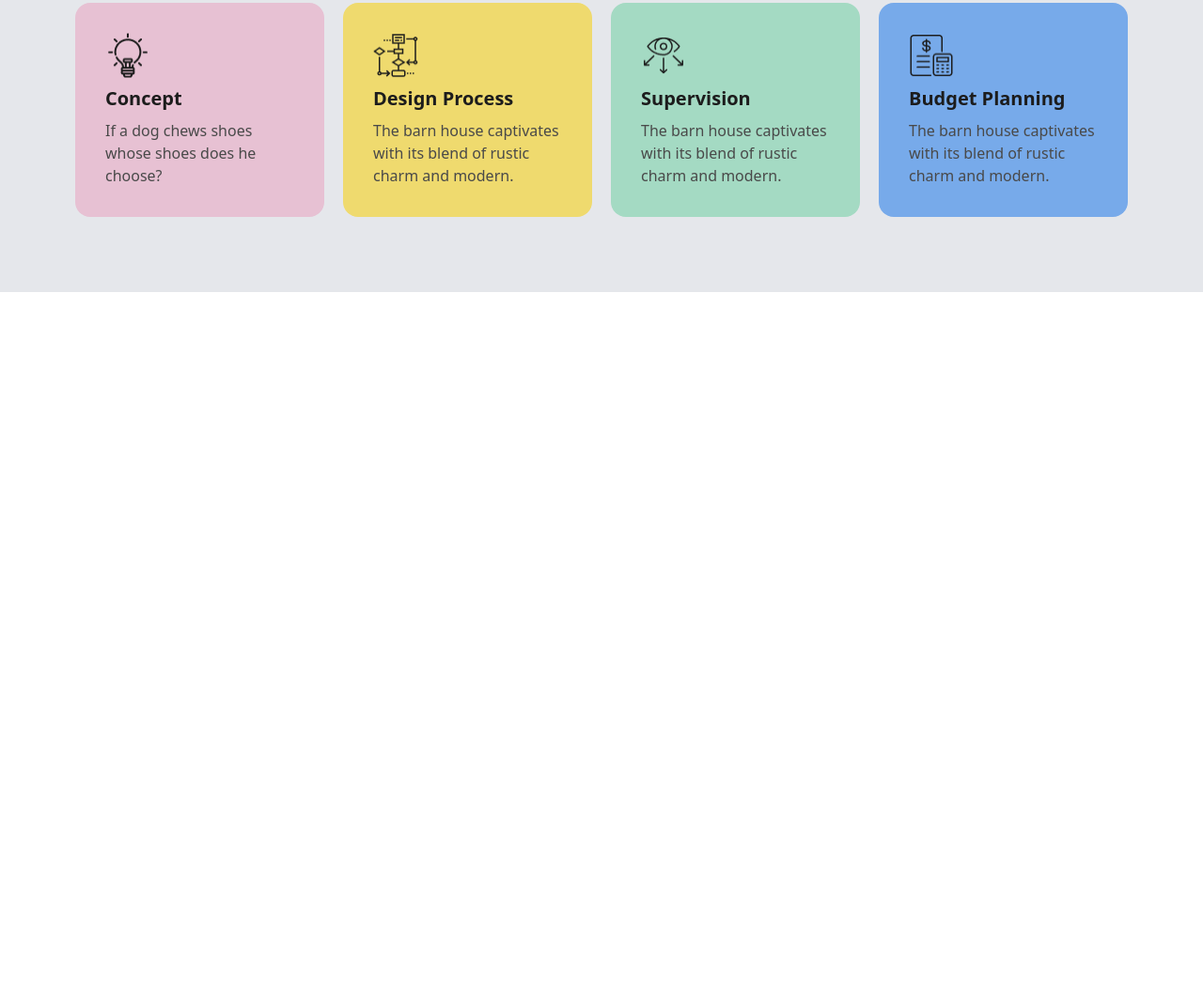
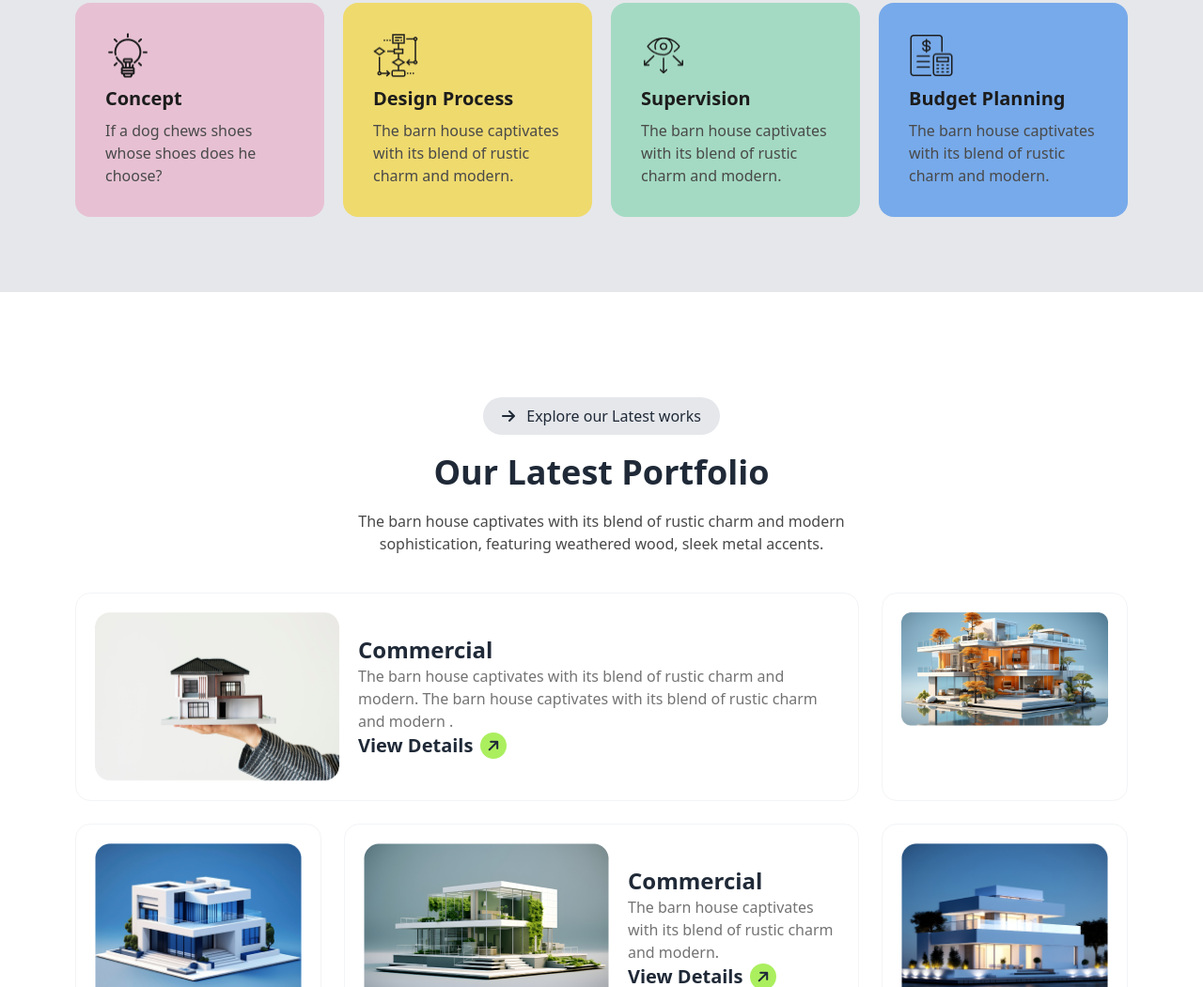
Before and after one commit to nafisa180205/buiders-tailwind, a plain HTML site: page index.html in a window 1280 px wide. Shown: the part 1749-2800 px from the top of the page at 94% size. Before the commit the page ends 2060 px from the top, so only its background shows below. Drawn offline with nearby package versions, Linux system fonts and the light colour scheme.

Commit message:
portfolio section done

```diff
--- a/index.html
+++ b/index.html
@@ -90,16 +90,18 @@
        <section class="bg-gray-200 md:mt-24 mt-10 pb-20">
         <!-- about -->
         <div class="max-w-screen-xl	mx-auto px-5 md:px-10 lg:px-20 pt-12 flex justify-between items-center lg:flex-row flex-col gap-8">
-          <div class="flex-1 space-y-5 relative">
-            <img src="./assets/Vector.png" class="lg:absolute lg:-top-7 lg:-left-10 lg:block hidden" alt="">
+          <div class="flex-1 space-y-5 ">
+            <div class="relative lg:text-left text-center space-y-5 ">
+              <img src="./assets/Vector.png" class="lg:absolute lg:-top-7 lg:-left-10 lg:block hidden" alt="">
 
-            <button class="bg-white py-2 px-5 text-base rounded-full ">
+            <button class="bg-white py-2 px-5 text-base rounded-full w-[200px] items-center">
               <i class="fa-solid fa-arrow-right pr-2"></i>
               About Us
             </button>
-            <h2 class="text-4xl font-extrabold">We design thoughtful, liveable spaces</h2>
-            <p class="text-base font-normal text-[#494949]">The barn house captivates with its blend of rustic charm and
+            <h2 class="text-4xl font-extrabold ">We design thoughtful, liveable spaces</h2>
+            <p class="text-base font-normal text-[#494949] ">The barn house captivates with its blend of rustic charm and
               modern sophistication, featuring weathered wood, sleek metal accents.</p>
+            </div>
 
               <div class="flex flex-col  gap-8 ">
                 <div class="bg-white p-5 rounded-2xl flex justify-center items-center gap-6">
@@ -140,7 +142,7 @@
 
           <div class="text-center space-y-5 mx-auto">
 
-            <button class="bg-white py-2 px-5 text-base rounded-full">
+            <button class="bg-white py-2 px-5 text-base rounded-full w-[200px]">
               <i class="fa-solid fa-arrow-right pr-2"></i>
               How we works
             </button>
@@ -198,6 +200,89 @@
        </section>
       <!-- We design thoughtful, liveable spaces -->
 
+
+      <!-- Our Latest Portfolio -->
+       <section class=" md:pt-16 pt-5 pb-20 lg:bg-white bg-gray-200">
+        <div class="max-w-screen-xl	mx-auto px-5 md:px-10 lg:px-20 pt-12 ">
+
+          <!-- text section -->
+          <div class="text-center space-y-5">
+            <button class="lg:bg-gray-200 bg-white py-2 px-5 text-base rounded-full  items-center">
+              <i class="fa-solid fa-arrow-right pr-2"></i>
+              Explore our Latest works
+            </button>
+
+
+            <h2 class="text-4xl font-bold">Our Latest Portfolio</h2>
+            <p class="text-base font-medium text-[#494949] md:w-2/4 w-full mx-auto">The barn house captivates with its blend of rustic charm and modern sophistication, featuring weathered wood, sleek metal accents.</p>
+          </div>
+
+          <!-- grid section  -->
+
+          <div class="grid lg:grid-cols-4 md:grid-cols-2 grid-cols-1  gap-6 mt-10">
+
+            <!-- grid item 1 -->
+            <div class=" bg-white flex justify-center items-center flex-col md:flex-row gap-5 border border-gray-100 p-5 lg:col-span-3 md:col-span-2 col-span-1 rounded-2xl">
+              <img src="./assets/img1.png" alt="">
+              <div >
+                <h3 class="text-2xl font-extrabold">Commercial</h3>
+                <p class="font-normal text-base text-[#737373]">The barn house captivates with its blend of rustic charm and modern. The barn house captivates with its blend of rustic charm and modern .</p>
+                <button class="  flex justify-center items-center text-xl font-bold">
+
+                  View Details
+                  <i class="fa-solid fa-arrow-right -rotate-45 text-base flex justify-center items-center bg-[#ABEF5F] h-7 w-7  rounded-full ml-2 	"></i>
+
+                </button>
+              </div>
+
+            </div>
+
+
+            <!-- grid item 2 -->
+            <div class=" bg-white border border-gray-100 p-5 lg:col-span-1 rounded-2xl">
+              <img src="./assets/img2.png" alt="">
+
+            </div>
+
+
+            <!-- grid item 3 -->
+            <div class=" bg-white border border-gray-100 p-5 lg:col-span-1 rounded-2xl">
+              <img src="./assets/img3.png" alt="">
+
+            </div>
+
+
+            <!-- grid item 4 -->
+            <div class=" bg-white flex justify-center items-center flex-col md:flex-row gap-5 border border-gray-100 p-5 md:col-span-2 col-span-1 rounded-2xl">
+              <img src="./assets/img4.png" alt="">
+              <div>
+                <h3 class="text-2xl font-extrabold">Commercial</h3>
+                <p class="font-normal text-base text-[#737373]">The barn house captivates with its blend of rustic charm and modern. </p>
+                <button class="  flex justify-center items-center text-xl font-bold">
+
+                  View Details
+                  <i class="fa-solid fa-arrow-right -rotate-45 text-base flex justify-center items-center bg-[#ABEF5F] h-7 w-7  rounded-full ml-2 	"></i>
+
+                </button>
+              </div>
+
+            </div>
+
+
+            <!-- grid item 5 -->
+            <div class=" bg-white border border-gray-100 p-5 lg:col-span-1 rounded-2xl">
+              <img src="./assets/img5.png" alt="">
+
+            </div>
+
+          </div>
+
+
+
+
+        </div>
+       </section>
+
     </main>
 
 
```
